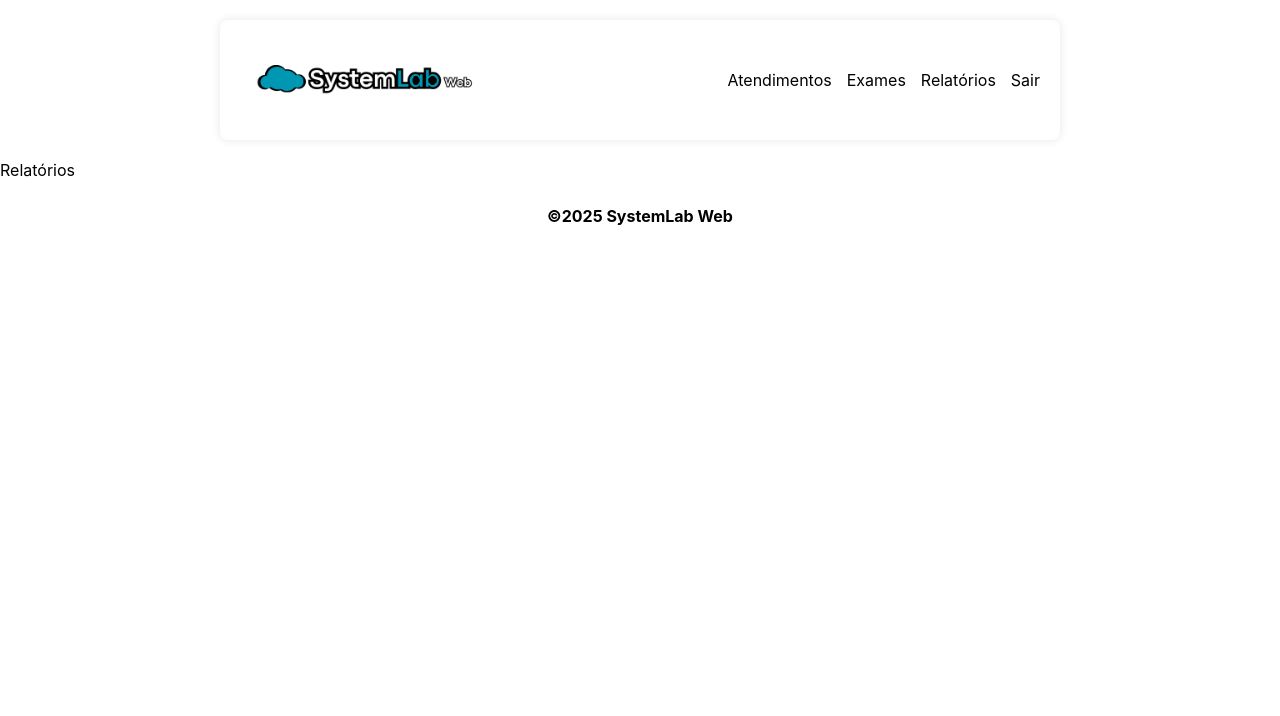
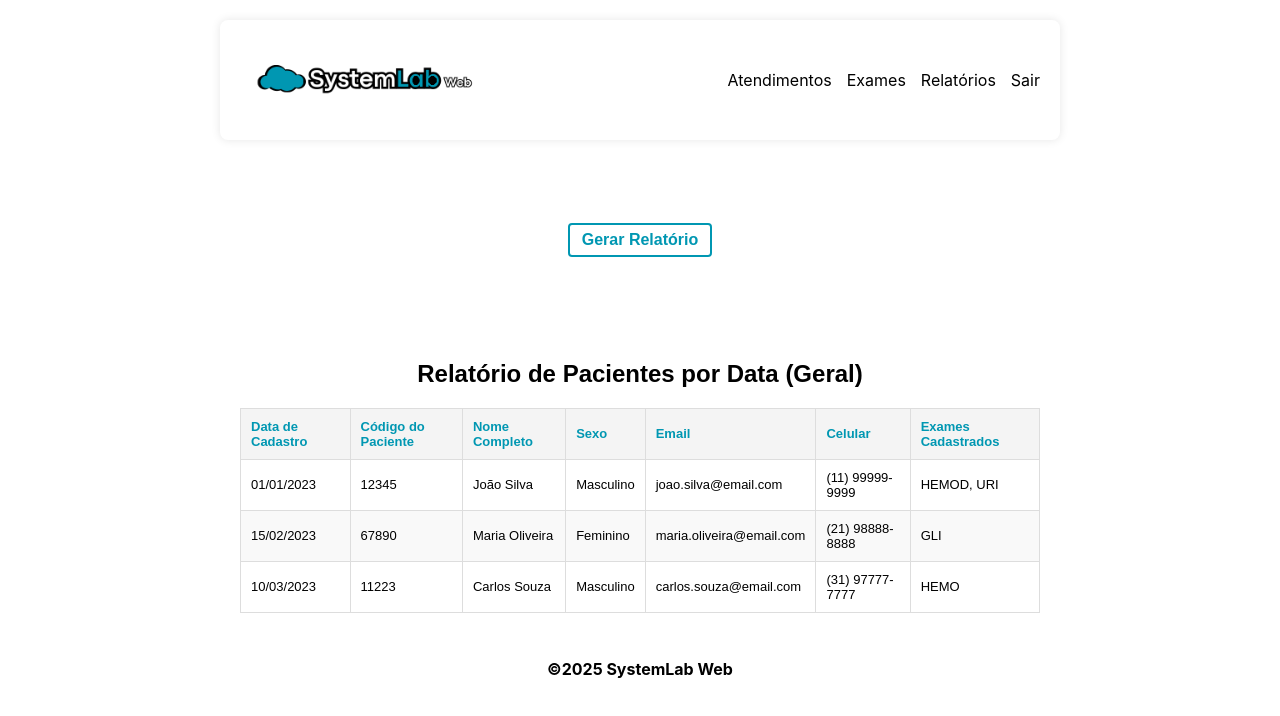
Before and after one commit to CoderRocha/systemlab-web, a React (Create React App) app: page /relatorios in a window 1280 px wide. Shown: the top 716 px of the page. Built offline with nearby package versions, Linux system fonts and the light colour scheme; the HTML template or start-up script is replaced by a standard one.

Commit message:
created 'GerarRelatorio' component and added it into 'Relatorios' page

```diff
--- /dev/null
+++ b/src/components/gerarRelatorio/GerarRelatorio.js
@@ -0,0 +1,54 @@
+import React from 'react';
+
+//styles
+import styles from './GerarRelatorio.module.css';
+
+export default function GerarRelatorio() {
+  return (
+    <div className={styles.container}>
+      <h2>Relatório de Pacientes por Data (Geral)</h2>
+      <table className={styles.table}>
+        <thead>
+          <tr>
+            <th>Data de Cadastro</th>
+            <th>Código do Paciente</th>
+            <th>Nome Completo</th>
+            <th>Sexo</th>
+            <th>Email</th>
+            <th>Celular</th>
+            <th>Exames Cadastrados</th>
+          </tr>
+        </thead>
+        <tbody>
+          <tr>
+            <td>01/01/2023</td>
+            <td>12345</td>
+            <td>João Silva</td>
+            <td>Masculino</td>
+            <td>joao.silva@email.com</td>
+            <td>(11) 99999-9999</td>
+            <td>HEMOD, URI</td>
+          </tr>
+          <tr>
+            <td>15/02/2023</td>
+            <td>67890</td>
+            <td>Maria Oliveira</td>
+            <td>Feminino</td>
+            <td>maria.oliveira@email.com</td>
+            <td>(21) 98888-8888</td>
+            <td>GLI</td>
+          </tr>
+          <tr>
+            <td>10/03/2023</td>
+            <td>11223</td>
+            <td>Carlos Souza</td>
+            <td>Masculino</td>
+            <td>carlos.souza@email.com</td>
+            <td>(31) 97777-7777</td>
+            <td>HEMO</td>
+          </tr>
+        </tbody>
+      </table>
+    </div>
+  );
+}
--- /dev/null
+++ b/src/components/gerarRelatorio/GerarRelatorio.module.css
@@ -0,0 +1,37 @@
+.container {
+    padding: 20px;
+    font-family: Arial, sans-serif;
+  }
+
+  h2 {
+    text-align: center;
+    margin-bottom: 20px;
+  }
+
+  .table {
+    width: 800px;
+    border-collapse: collapse;
+    margin: 0 auto;
+  }
+
+  .table th,
+  .table td {
+    border: 1px solid #ddd;
+    padding: 10px;
+    text-align: left;
+    font-size: small
+  }
+
+  .table th {
+    background-color: #f4f4f4;
+    font-weight: bold;
+    color: #0097B2
+  }
+
+  .table tr:nth-child(even) {
+    background-color: #f9f9f9;
+  }
+
+  .table tr:hover {
+    background-color: #f1f1f1;
+  }
--- a/src/pages/relatorios/Relatorios.js
+++ b/src/pages/relatorios/Relatorios.js
@@ -1,15 +1,26 @@
 import React from 'react'
+import { useNavigate } from 'react-router-dom';
 
 //styles
 import styles from './Relatorios.module.css'
 
 import Navbar from '../../components/navbar/Navbar';
+import GerarRelatorio from '../../components/gerarRelatorio/GerarRelatorio'
 
 export default function Relatorios() {
+  const navigate = useNavigate(); // Initialize useNavigate
+
+  const handleClick = (e) => {
+    e.preventDefault()
+  };
+
   return (
     <>
     <Navbar />
-    <div>Relatórios</div>
+    <div className={styles.container}>
+      <button className={styles['btn']} onClick={handleClick}>Gerar Relatório</button>
+    </div>
+    <GerarRelatorio />
     </>
   )
 }
--- a/src/pages/relatorios/Relatorios.module.css
+++ b/src/pages/relatorios/Relatorios.module.css
@@ -0,0 +1,26 @@
+.btn {
+    background: none;
+    border: 2px solid #0097B2;
+    padding: 6px 12px;
+    border-radius: 4px;
+    color: #0097B2;
+    font-weight: bold;
+    cursor: pointer;
+    font-size: 1em;
+    align-items: center;
+    display: flex;
+    justify-content: center;
+    justify-items: center;
+}
+
+.container {
+    display: flex;
+    justify-content: center;
+    align-items: center;
+    height: 20vh;
+}
+
+.btn:hover {
+    background: #0097B2;
+    color: #fff;
+}
```
